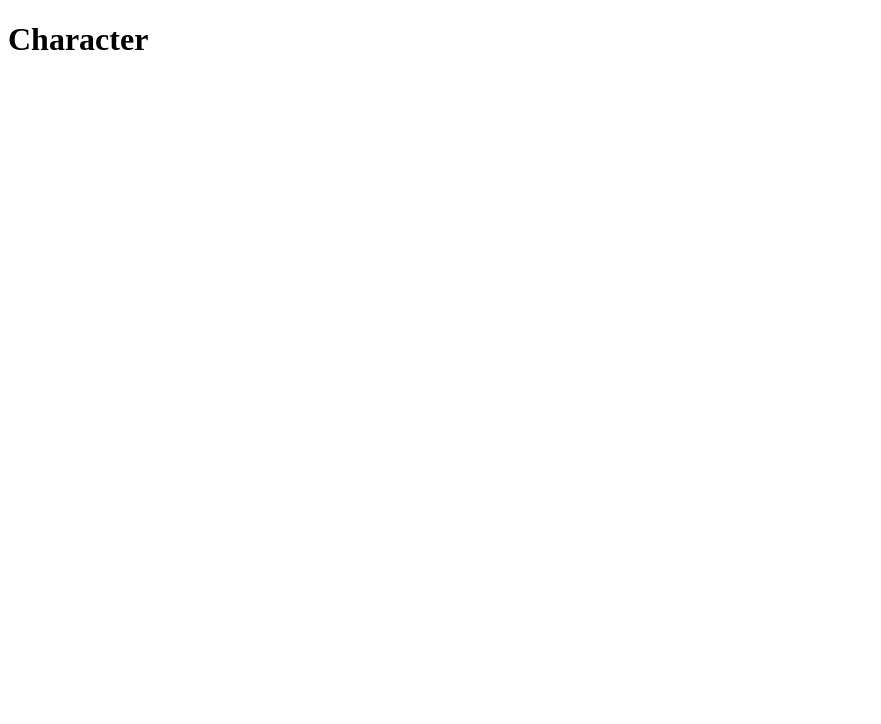
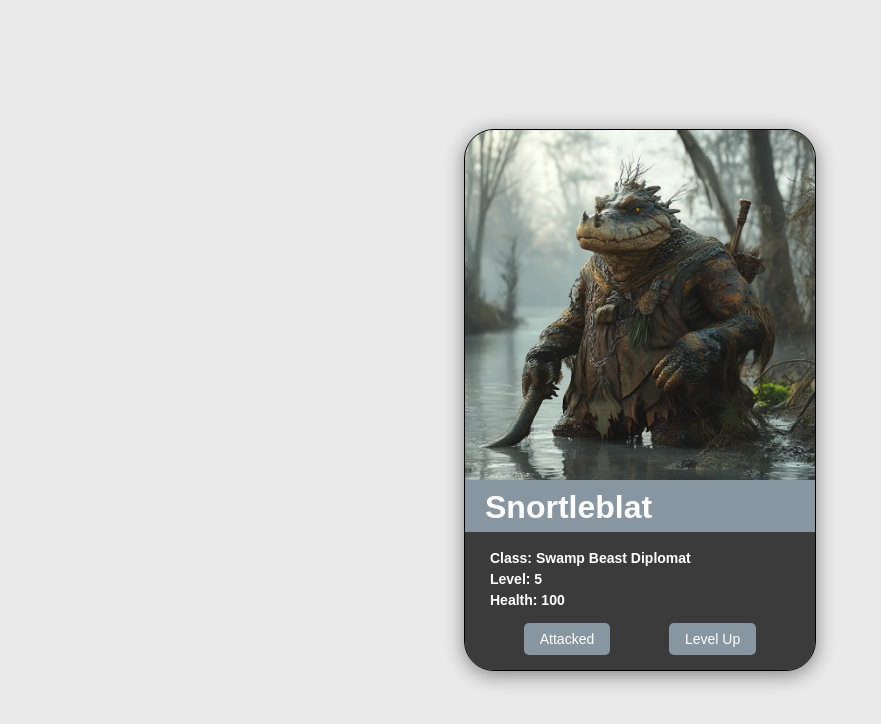
Before and after one commit to Spencer1968/wdd131_26, a plain HTML site: page charactercard/index.html in a window 1280 px wide. Shown: the whole page, without its empty margins (0-881 px from the left). Drawn offline with Linux system fonts and the light colour scheme.

Commit message:
Finished CharacterCard assignment.

```diff
--- /dev/null
+++ b/charactercard/character.css
@@ -0,0 +1,63 @@
+body {
+    background-color: #eaeaea;
+    margin: 0;
+    min-height: 100vh;
+    display: flex;
+    justify-content: center;
+    align-items: center;
+    font-family: sans-serif;
+}
+#card-container {
+    width: 350px;
+    background-color: #8896a2;
+    border: 1px solid black;
+    overflow: hidden;
+    border-radius: 30px;
+    box-shadow: 0px 4px 20px rgba(0, 0, 0, 0.45);
+}
+
+#card-container img {
+    width: 350px;
+    height: 350px;
+}
+
+#name h1{
+    margin-left: 20px;
+    margin-top: 0;
+    margin-bottom: 0;
+    height: 43px;
+    padding-bottom: 0;
+    padding-top: 5px;
+    color: white;
+}
+
+#info {
+    background-color: rgb(59, 59, 59);
+    color: white;
+    padding-top: 13px;
+    padding-bottom: 15px;
+}
+
+#info h2 {
+    margin-left: 25px;
+    font-size: 14px;
+    padding: 0;
+    margin-top: 5px;
+    margin-bottom: 0;
+}
+
+#buttons {
+    margin-top: 15px;
+    display: flex;
+    justify-content: space-evenly;
+}
+
+#buttons button {
+    background-color: #8896a2;
+    color: white;
+    border: none;
+    padding: 8px 16px;
+    border-radius: 5px;
+    cursor: pointer;
+    font-size: 14px;
+}
--- /dev/null
+++ b/charactercard/character.js
@@ -0,0 +1,21 @@
+const healthValue = document.getElementById("health");
+const levelValue = document.getElementById("level");
+
+let currentHealth = 100;
+let currentLevel = 5;
+
+const attackedButton = document.getElementById("Attacked");
+const levelUpButton = document.getElementById("level-up");
+
+attackedButton.addEventListener("click", () => {
+    currentHealth -= 10;
+    healthValue.textContent = currentHealth;
+    if (currentHealth <= 0) {
+        alert("Character died!");
+    }
+});
+
+levelUpButton.addEventListener("click", () => {
+    currentLevel += 1;
+    levelValue.textContent = currentLevel;
+});
--- a/charactercard/index.html
+++ b/charactercard/index.html
@@ -3,9 +3,43 @@
 <head>
     <meta charset="UTF-8">
     <meta name="viewport" content="width=device-width, initial-scale=1.0">
+    <link rel="stylesheet" href="character.css">
+    <script src="character.js" defer></script>
     <title>charactercard</title>
+    <!-- Open Graph (Facebook, LinkedIn, etc.) -->
+    <meta property="og:type" content="website">
+    <meta property="og:title" content="Put Page Title Here">
+    <meta property="og:description" content="Put Page Description Here">
+    <meta property="og:url" content="https://yourURLofPage.here">
+    <meta property="og:image" content="https://yourURLofSocialPreviewImageHere.png">
+
+    <!-- Twitter Card -->
+    <meta name="twitter:card" content="summary_large_image">
+    <meta name="twitter:title" content="Put Page Title Here">
+    <meta name="twitter:description" content="Put Page Description Here">
+    <meta name="twitter:image" content="https://yourURLofSocialPreviewImageHere.png">
+
+    <!-- One favicon (ICO works everywhere) -->
+    <link rel="icon" href="/favicon.ico">
+
+    <!-- One Apple Touch Icon (iOS home screen) -->
+    <link rel="apple-touch-icon" href="/images/apple-touch-icon.png">
 </head>
 <body>
-    <h1>Character</h1>
+    <div id="card-container">
+        <img src="character_img.webp">
+        <div id="name">
+            <h1>Snortleblat</h1>
+        </div>
+        <div id="info">
+            <h2>Class: Swamp Beast Diplomat</h2>
+            <h2>Level: <span id="level">5</span></h2>
+            <h2>Health: <span id="health">100</span></h2>
+            <div id="buttons">
+                <button id="Attacked">Attacked</button>
+                <button id="level-up">Level Up</button>
+            </div>
+        </div>
+    </div>
 </body>
 </html>
```
Also changed, not shown: charactercard/character_img.webp (added).
